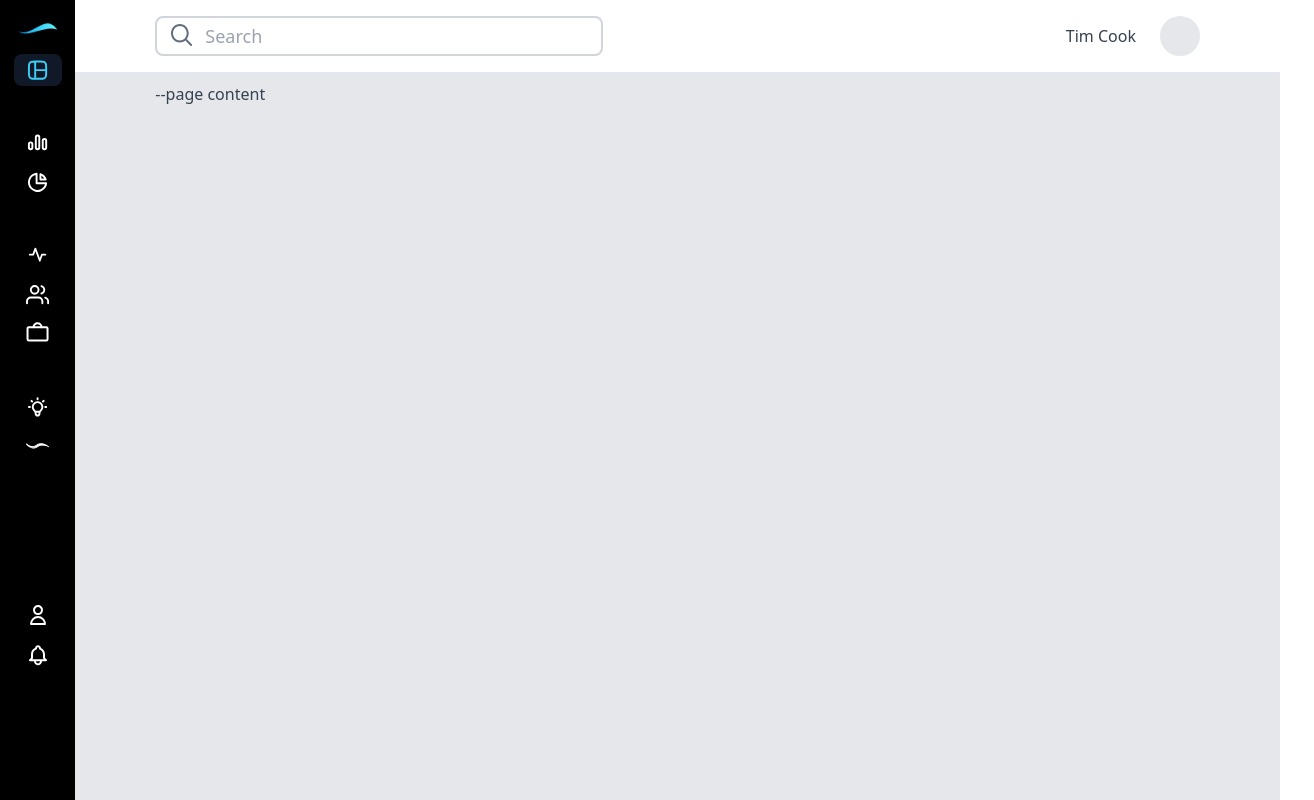
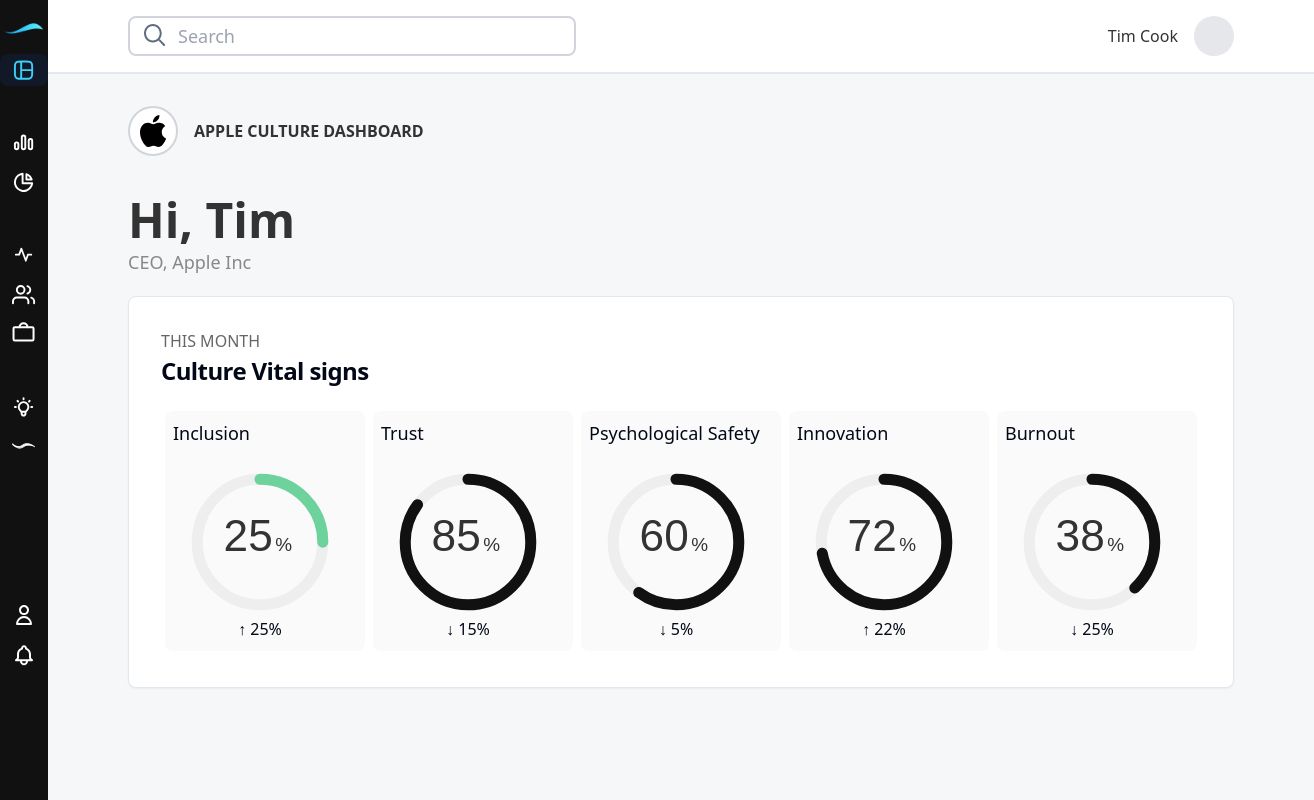
Before and after one commit to yathink3/instill-project, a React (Vite) app: page / in a window 1280 px wide. Shown: the whole page, 1314 px wide, since content can reach past the window. Built offline with nearby package versions, Linux system fonts and the light colour scheme.

Commit message:
(feat)ui : card ui

```diff
--- a/src/App.css
+++ b/src/App.css
@@ -1,3 +1,19 @@
 .sel-icon path {
-    stroke: #3AD0F8;
+  stroke: #3AD0F8;
 }
+
+.circle {
+  stroke-linecap: round;
+}
+
+.percentage {
+  font-family: sans-serif;
+  font-size: 0.7em;
+  text-anchor: middle;
+}
+
+.percentage-symbol {
+  font-family: sans-serif;
+  font-size: 0.3em;
+  text-anchor: middle;
+}
--- a/src/App.tsx
+++ b/src/App.tsx
@@ -1,18 +1,77 @@
 import './App.css';
 import Navigation from './Pages-components/Navigation';
 import TopBar from './Pages-components/TopBar';
+import { Card, CardHeader, CardFooter, CardTitle, CardDescription, CardContent } from '@/components/ui/card';
+
+import { ReactComponent as AppleIcon } from '@/assets/apple-logo-black-11.svg';
+import CircularPercentage from './components/ui/circular-percentage';
 
 function App() {
   return (
     <>
       <div className='flex flex-row h-full'>
         <Navigation />
-        <div className='text-gray-700 bg-gray-200 h-screen w-screen'>
+        <div className='text-[#333] bg-[#F5F7F9] h-screen w-screen'>
           <TopBar />
-          <div>
-            <div className='px-2 md:px-20 py-2 flex'>
-              <div>{'--page content'}</div>
+
+          <div className='mx-2 md:mx-20'>
+            <div className='flex items-center  mt-8 mb-5'>
+              <div className='border-2 border-gray-300 bg-white rounded-full w-[50px] h-[50px] flex justify-center items-center'>
+                <AppleIcon />
+              </div>
+              <h1 className='ml-4 font-bold'>APPLE CULTURE DASHBOARD</h1>
             </div>
+            <div className='mt-10 flex items-center'>
+              <h1 className='font-bold text-5xl'>Hi, Tim</h1>
+            </div>
+            <div className='flex items-center mt-1'>
+              <h1 className='text-lg text-[#888]'>CEO, Apple Inc</h1>
+            </div>
+          </div>
+          <div className='mx-2 md:mx-20 mt-5'>
+            <Card className='p-2 mt-5'>
+              <CardHeader>
+                <h2 className='text-base font-medium text-[#666666]'>THIS MONTH</h2>
+                <CardTitle>Culture Vital signs</CardTitle>
+              </CardHeader>
+              <CardContent className='flex flex-row justify-between'>
+                <div className='m-1 rounded-lg w-[200px] h-[240px] bg-[#FAFAFA] p-2'>
+                  <h3 className='text-lg font-medium'>Inclusion</h3>
+                  <div className='my-5 mx-3 w-[150px] flex flex-col justify-center items-center'>
+                    <CircularPercentage percentage={25} color='green'/>
+                    <h3>↑ 25%</h3>
+                  </div>
+                </div>
+                <div className='m-1 rounded-lg w-[200px] h-[240px] bg-[#FAFAFA] p-2'>
+                  <h3 className='text-lg font-medium'>Trust</h3>
+                  <div className='my-5 mx-3 w-[150px] flex flex-col justify-center items-center'>
+                    <CircularPercentage percentage={85} />
+                    <h3>↓ 15%</h3>
+                  </div>
+                </div>
+                <div className='m-1 rounded-lg w-[200px] h-[240px] bg-[#FAFAFA] p-2'>
+                  <h3 className='text-lg font-medium'>Psychological Safety</h3>
+                  <div className='my-5 mx-3 w-[150px] flex flex-col justify-center items-center'>
+                    <CircularPercentage percentage={60} />
+                    <h3>↓ 5%</h3>
+                  </div>
+                </div>
+                <div className='m-1 rounded-lg w-[200px] h-[240px] bg-[#FAFAFA] p-2'>
+                  <h3 className='text-lg font-medium'>Innovation</h3>
+                  <div className='my-5 mx-3 w-[150px] flex flex-col justify-center items-center'>
+                    <CircularPercentage percentage={72} />
+                    <h3>↑ 22%</h3>
+                  </div>
+                </div>
+                <div className='m-1 rounded-lg w-[200px] h-[240px] bg-[#FAFAFA] p-2'>
+                  <h3 className='text-lg font-medium'>Burnout</h3>
+                  <div className='my-5 mx-3 w-[150px] flex flex-col justify-center items-center'>
+                    <CircularPercentage percentage={38} />
+                    <h3>↓ 25%</h3>
+                  </div>
+                </div>
+              </CardContent>
+            </Card>
           </div>
         </div>
       </div>
--- a/src/Pages-components/Navigation.tsx
+++ b/src/Pages-components/Navigation.tsx
@@ -6,7 +6,7 @@
 function Navigation() {
   const [selectedKey, setSelectedkey] = useState<IconType | undefined>('frame-dash');
   return (
-    <nav className='w-20 flex flex-col bg-black'>
+    <nav className='w-20 flex flex-col bg-[#111]'>
       <div className=''>
         <div className='mt-5 mb-5'>
           <a href='#'>
--- a/src/Pages-components/TopBar.tsx
+++ b/src/Pages-components/TopBar.tsx
@@ -9,7 +9,7 @@
             <SearchBar />
           </div>
           <div className='flex items-center'>
-            <div className='pr-6'>Tim Cook</div>
+            <h2 className='font-medium pr-4'>Tim Cook</h2>
             <div className='h-10 w-10'>
               <div className='h-full w-full rounded-full mx-auto bg-gray-200'></div>
             </div>
--- /dev/null
+++ b/src/components/ui/card.tsx
@@ -0,0 +1,35 @@
+import * as React from 'react';
+
+import { cn } from '@/lib/utils';
+
+const Card = React.forwardRef<HTMLDivElement, React.HTMLAttributes<HTMLDivElement>>(({ className, ...props }, ref) => {
+  return <div ref={ref} className={cn('rounded-lg border bg-card text-card-foreground shadow-sm', className)} {...props} />;
+});
+Card.displayName = 'Card';
+
+const CardHeader = React.forwardRef<HTMLDivElement, React.HTMLAttributes<HTMLDivElement>>(({ className, ...props }, ref) => {
+  return <div ref={ref} className={cn('flex flex-col space-y-1.5 p-6', className)} {...props} />;
+});
+CardHeader.displayName = 'CardHeader';
+
+const CardTitle = React.forwardRef<HTMLParagraphElement, React.HTMLAttributes<HTMLHeadingElement>>(({ className, ...props }, ref) => {
+  return <h3 ref={ref} className={cn('text-2xl font-semibold leading-none tracking-tight', className)} {...props} />;
+});
+CardTitle.displayName = 'CardTitle';
+
+const CardDescription = React.forwardRef<HTMLParagraphElement, React.HTMLAttributes<HTMLParagraphElement>>(({ className, ...props }, ref) => {
+  return <p ref={ref} className={cn('text-sm text-muted-foreground', className)} {...props} />;
+});
+CardDescription.displayName = 'CardDescription';
+
+const CardContent = React.forwardRef<HTMLDivElement, React.HTMLAttributes<HTMLDivElement>>(({ className, ...props }, ref) => {
+  return <div ref={ref} className={cn('p-6 pt-0', className)} {...props} />;
+});
+CardContent.displayName = 'CardContent';
+
+const CardFooter = React.forwardRef<HTMLDivElement, React.HTMLAttributes<HTMLDivElement>>(({ className, ...props }, ref) => {
+  return <div ref={ref} className={cn('flex items-center p-6 pt-0', className)} {...props} />;
+});
+CardFooter.displayName = 'CardFooter';
+
+export { Card, CardHeader, CardFooter, CardTitle, CardDescription, CardContent };
--- /dev/null
+++ b/src/components/ui/circular-percentage.tsx
@@ -0,0 +1,44 @@
+import { cn } from '@/lib/utils';
+
+const colorsObj = {
+  green: 'stroke-[#6ED29C]',
+  yellow: 'stroke-[#FBBF24]',
+  red: 'stroke-[#FF3B6B]',
+  black: 'stroke-[#111]',
+};
+
+export type ColorType = keyof typeof colorsObj;
+
+interface CircularPercentageProps {
+  percentage: string | number | undefined;
+  color?: ColorType;
+}
+
+function CircularPercentage({ percentage = 0, color = undefined }: CircularPercentageProps) {
+  return (
+    <svg viewBox='0 0 36 36' className='block m-1'>
+      <path
+        className='fill-none stroke-[#eee] stroke-[2.8]'
+        d='M18 2.0845
+          a 15.9155 15.9155 0 0 1 0 31.831
+          a 15.9155 15.9155 0 0 1 0 -31.831'
+      />
+      <path
+        className={cn('circle fill-none stroke-[2.8]', colorsObj[color || 'black'])}
+        strokeDasharray={`${percentage}, 100`}
+        d='M18 2.0845
+          a 15.9155 15.9155 0 0 1 0 31.831
+          a 15.9155 15.9155 0 0 1 0 -31.831'
+      />
+      <text x='15' y='20.35' className='percentage fill-[#333] block text-center'>
+        {percentage}
+      </text>
+      <text x='24' y='20.35' className='percentage-symbol fill-[#333] block text-center'>
+        %
+      </text>
+    </svg>
+  );
+}
+
+CircularPercentage.displayName = 'Circular Percentage';
+export default CircularPercentage;
```
